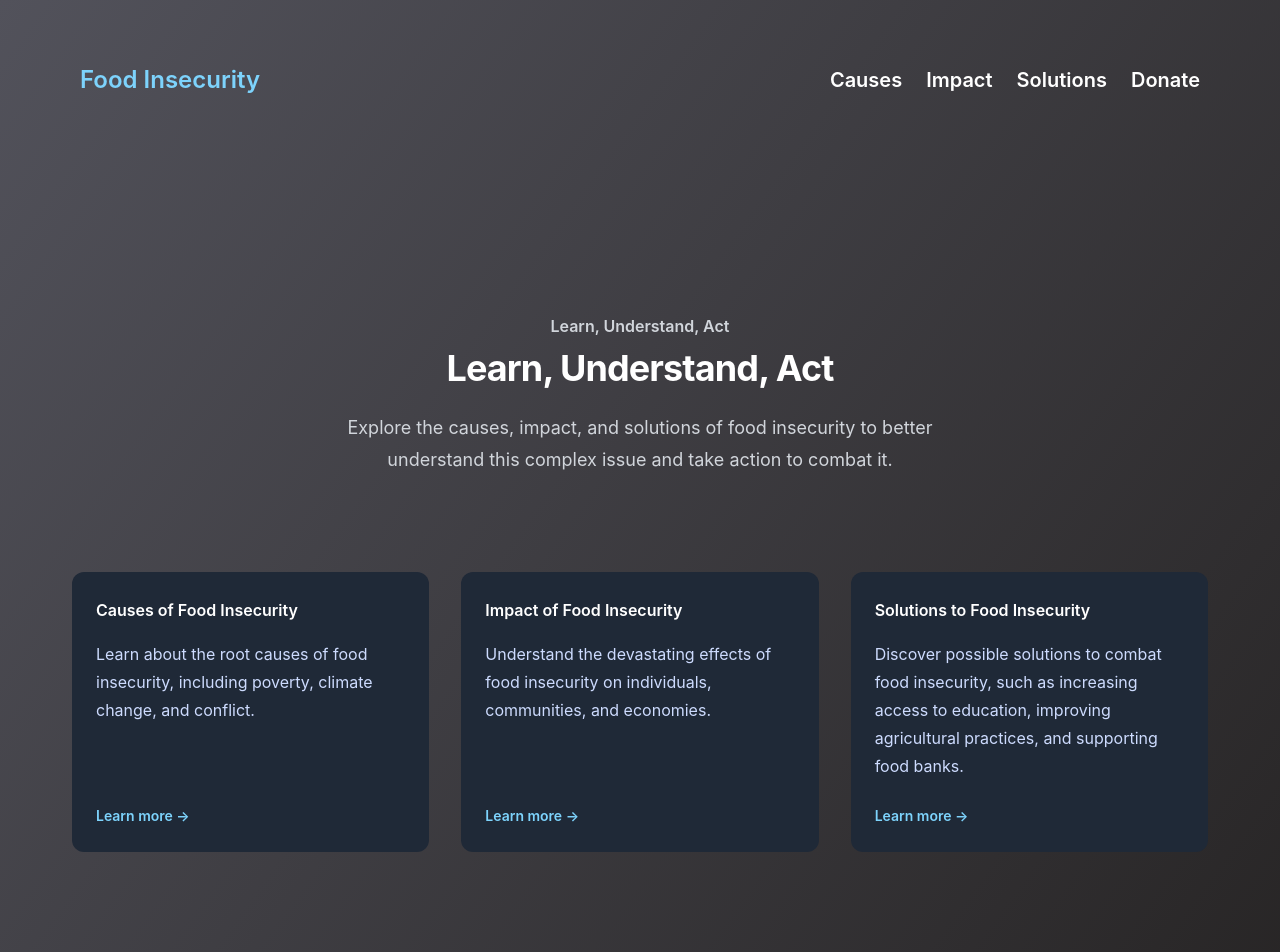
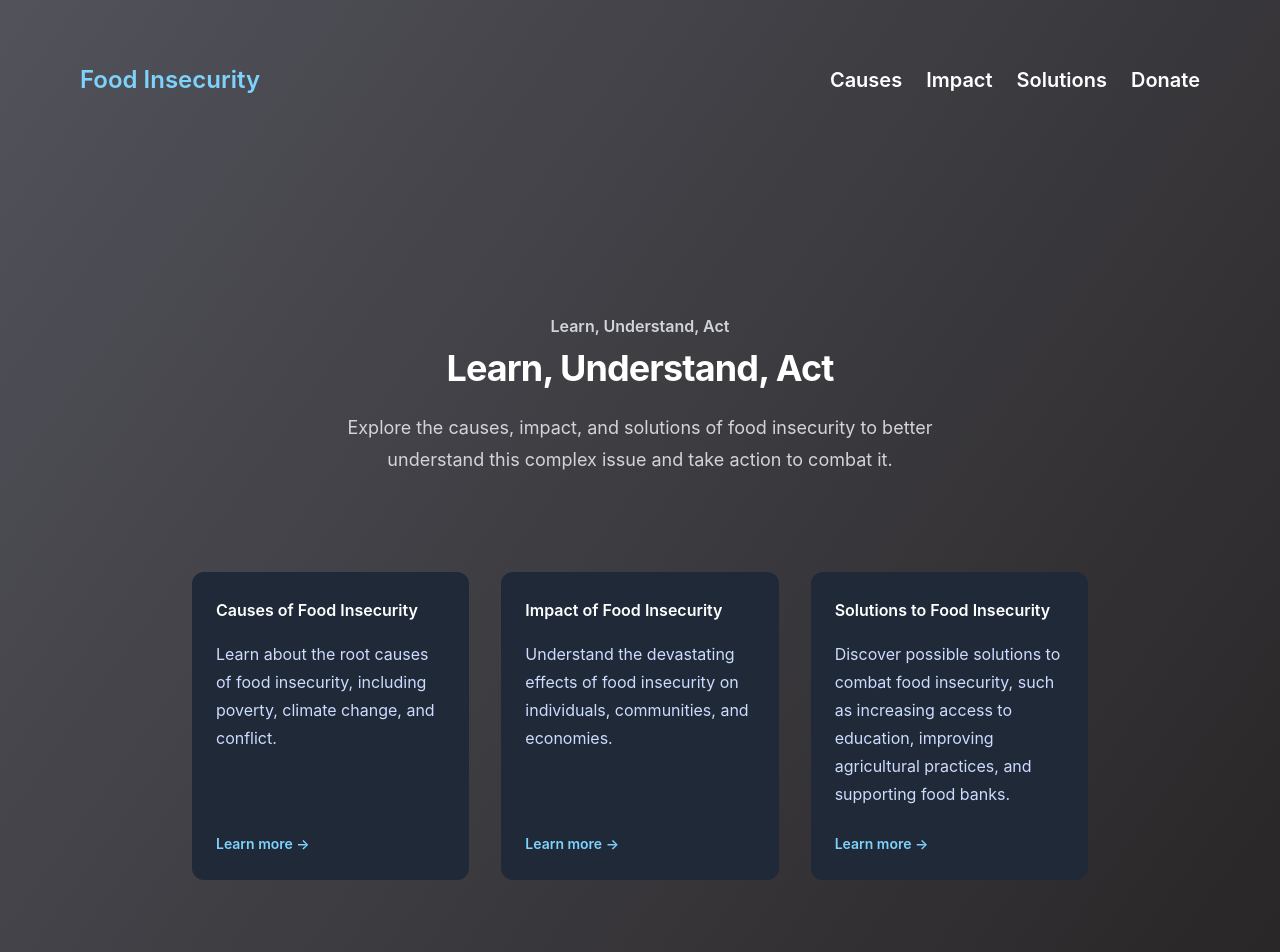
Before and after one commit to awp-git/njswe-prj, a Next.js app: page /learn in a window 1280 px wide. Shown: the top 952 px of the page. Built offline with nearby package versions, Linux system fonts and the light colour scheme.

Commit message:
shortened max card width on learn page

```diff
--- a/pages/learn.tsx
+++ b/pages/learn.tsx
@@ -1,7 +1,27 @@
 import Link from "next/link";
-
 import Navbar from "./components/navbar";
 import Footer from "./components/footer";
+
+const learnItems = [
+  {
+    title: "Causes of Food Insecurity",
+    description:
+      "Learn about the root causes of food insecurity, including poverty, climate change, and conflict.",
+    link: "/causes",
+  },
+  {
+    title: "Impact of Food Insecurity",
+    description:
+      "Understand the devastating effects of food insecurity on individuals, communities, and economies.",
+    link: "/impact",
+  },
+  {
+    title: "Solutions to Food Insecurity",
+    description:
+      "Discover possible solutions to combat food insecurity, such as increasing access to education, improving agricultural practices, and supporting food banks.",
+    link: "/solutions",
+  },
+];
 
 export default function Learn() {
   return (
@@ -31,60 +51,27 @@ export default function Learn() {
             better understand this complex issue and take action to combat it.
           </p>
         </div>
-        <div className="mx-auto mt-16 max-w-2xl sm:mt-20 lg:mt-24 lg:max-w-none">
-          <dl className="grid max-w-xl grid-cols-1 gap-x-8 gap-y-16 lg:max-w-none lg:grid-cols-3">
-            <div className="flex flex-col bg-gray-800 rounded-xl p-6">
+        <div className="mx-auto mt-16 max-w-4xl sm:mt-20 lg:mt-24">
+          <dl className="grid grid-cols-1 gap-8 sm:grid-cols-2 lg:grid-cols-3">
+            {learnItems.map((item, index) => (
+              <div
+                key={index}
+                className="flex flex-col bg-gray-800 rounded-xl p-6"
+              >
                 <dt className="flex items-center gap-x-3 text-base font-semibold leading-7 text-white">
-                Causes of Food Insecurity
+                  {item.title}
                 </dt>
                 <dd className="mt-4 flex flex-auto flex-col text-base leading-7 text-indigo-200">
-                <p className="flex-auto">
-                  Learn about the root causes of food insecurity, including
-                  poverty, climate change, and conflict.
-                </p>
+                  <p className="flex-auto">{item.description}</p>
                   <Link
-                  href="/causes"
+                    href={item.link}
                     className="text-sm font-semibold leading-6 text-sky-300 select-none mt-6 hover:text-sky-100"
                   >
                     Learn more →
                   </Link>
                 </dd>
               </div>
-            <div className="flex flex-col bg-gray-800 rounded-xl p-6">
-              <dt className="flex items-center gap-x-3 text-base font-semibold leading-7 text-white">
-                Impact of Food Insecurity
-              </dt>
-              <dd className="mt-4 flex flex-auto flex-col text-base leading-7 text-indigo-200">
-                <p className="flex-auto">
-                  Understand the devastating effects of food insecurity on
-                  individuals, communities, and economies.
-                </p>
-                <Link
-                  href="/impact"
-                  className="text-sm font-semibold leading-6 text-sky-300 select-none mt-6 hover:text-sky-100"
-                >
-                  Learn more →
-                </Link>
-              </dd>
-            </div>
-            <div className="flex flex-col bg-gray-800 rounded-xl p-6">
-              <dt className="flex items-center gap-x-3 text-base font-semibold leading-7 text-white">
-                Solutions to Food Insecurity
-              </dt>
-              <dd className="mt-4 flex flex-auto flex-col text-base leading-7 text-indigo-200">
-                <p className="flex-auto">
-                  Discover possible solutions to combat food insecurity, such as
-                  increasing access to education, improving agricultural
-                  practices, and supporting food banks.
-                </p>
-                <Link
-                  href="/solutions"
-                  className="text-sm font-semibold leading-6 text-sky-300 select-none mt-6 hover:text-sky-100"
-                >
-                  Learn more →
-                </Link>
-              </dd>
-            </div>
+            ))}
           </dl>
         </div>
       </div>
```
Lines whose indentation alone changed are shown as unchanged.
